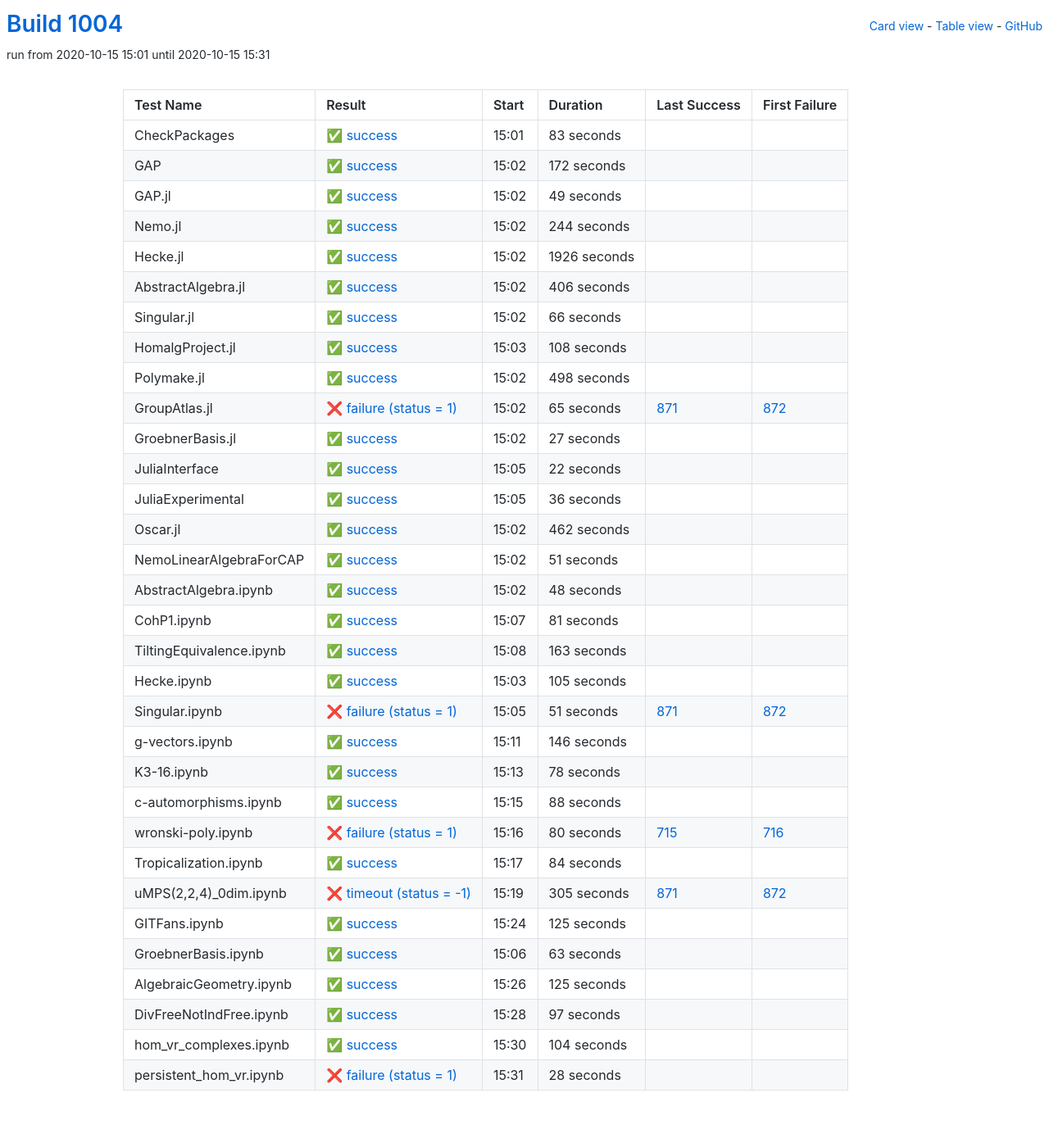
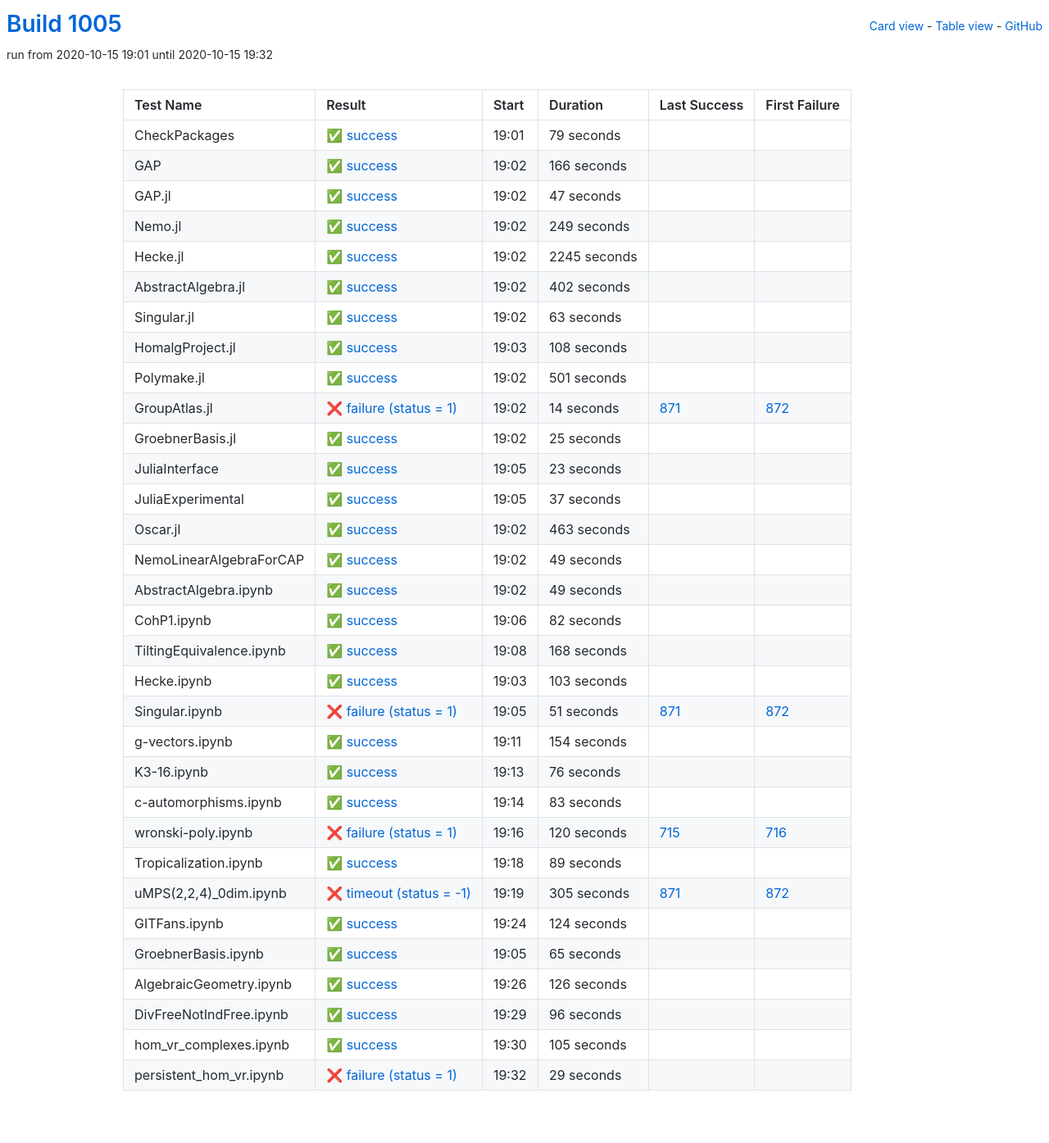
Before and after one commit to oscar-system/oscar-ci-status-stable, a Jekyll site: the page built from table.html, in a window 1280 px wide. Shown: the whole page at 82% size. Built offline with Jekyll 4.4.1, drawn with Linux system fonts in a browser that asks for light colours.

Commit message:
Build #1005

```diff
--- a/_data/ci.yml
+++ b/_data/ci.yml
@@ -1,6 +1,6 @@
 ---
-build: 1004
-build_url: https://oscarci.mathematik.uni-kl.de/job/oscar-stable/1004/
+build: 1005
+build_url: https://oscarci.mathematik.uni-kl.de/job/oscar-stable/1005/
 job: oscar-stable
 organization: oscar-system
 repo: oscar-ci-status-stable
@@ -8,92 +8,92 @@ repourl: https://github.com/oscar-system/oscar-ci-status-stable
 tests:
 - name: CheckPackages
   id: checkpackages
-  log: https://oscarci.mathematik.uni-kl.de/job/oscar-stable/1004/artifact/logs/build-1004/CheckPackages.log
-  start: 2020-10-15 15:01
+  log: https://oscarci.mathematik.uni-kl.de/job/oscar-stable/1005/artifact/logs/build-1005/CheckPackages.log
+  start: 2020-10-15 19:01
   success: true
   exitcode: 0
   status: success
-  duration: 83
+  duration: 79
   last_success: false
   last_success_url:
   first_failure: false
   first_failure_url:
 - name: GAP
   id: gap
-  log: https://oscarci.mathematik.uni-kl.de/job/oscar-stable/1004/artifact/logs/build-1004/GAP.log
-  start: 2020-10-15 15:02
+  log: https://oscarci.mathematik.uni-kl.de/job/oscar-stable/1005/artifact/logs/build-1005/GAP.log
+  start: 2020-10-15 19:02
   success: true
   exitcode: 0
   status: success
-  duration: 172
+  duration: 166
   last_success: false
   last_success_url:
   first_failure: false
   first_failure_url:
 - name: GAP.jl
   id: gap-jl
-  log: https://oscarci.mathematik.uni-kl.de/job/oscar-stable/1004/artifact/logs/build-1004/GAP.jl.log
-  start: 2020-10-15 15:02
+  log: https://oscarci.mathematik.uni-kl.de/job/oscar-stable/1005/artifact/logs/build-1005/GAP.jl.log
+  start: 2020-10-15 19:02
   success: true
   exitcode: 0
   status: success
-  duration: 49
+  duration: 47
   last_success: false
   last_success_url:
   first_failure: false
   first_failure_url:
 - name: Nemo.jl
   id: nemo-jl
-  log: https://oscarci.mathematik.uni-kl.de/job/oscar-stable/1004/artifact/logs/build-1004/Nemo.jl.log
-  start: 2020-10-15 15:02
+  log: https://oscarci.mathematik.uni-kl.de/job/oscar-stable/1005/artifact/logs/build-1005/Nemo.jl.log
+  start: 2020-10-15 19:02
   success: true
   exitcode: 0
   status: success
-  duration: 244
+  duration: 249
   last_success: false
   last_success_url:
   first_failure: false
   first_failure_url:
 - name: Hecke.jl
   id: hecke-jl
-  log: https://oscarci.mathematik.uni-kl.de/job/oscar-stable/1004/artifact/logs/build-1004/Hecke.jl.log
-  start: 2020-10-15 15:02
+  log: https://oscarci.mathematik.uni-kl.de/job/oscar-stable/1005/artifact/logs/build-1005/Hecke.jl.log
+  start: 2020-10-15 19:02
   success: true
   exitcode: 0
   status: success
-  duration: 1926
+  duration: 2245
   last_success: false
   last_success_url:
   first_failure: false
   first_failure_url:
 - name: AbstractAlgebra.jl
   id: abstractalgebra-jl
-  log: https://oscarci.mathematik.uni-kl.de/job/oscar-stable/1004/artifact/logs/build-1004/AbstractAlgebra.jl.log
-  start: 2020-10-15 15:02
+  log: https://oscarci.mathematik.uni-kl.de/job/oscar-stable/1005/artifact/logs/build-1005/AbstractAlgebra.jl.log
+  start: 2020-10-15 19:02
   success: true
   exitcode: 0
   status: success
-  duration: 406
+  duration: 402
   last_success: false
   last_success_url:
   first_failure: false
   first_failure_url:
 - name: Singular.jl
   id: singular-jl
-  log: https://oscarci.mathematik.uni-kl.de/job/oscar-stable/1004/artifact/logs/build-1004/Singular.jl.log
-  start: 2020-10-15 15:02
+  log: https://oscarci.mathematik.uni-kl.de/job/oscar-stable/1005/artifact/logs/build-1005/Singular.jl.log
+  start: 2020-10-15 19:02
   success: true
   exitcode: 0
   status: success
-  duration: 66
+  duration: 63
   last_success: false
   last_success_url:
   first_failure: false
   first_failure_url:
 - name: HomalgProject.jl
   id: homalgproject-jl
-  log: https://oscarci.mathematik.uni-kl.de/job/oscar-stable/1004/artifact/logs/build-1004/HomalgProject.jl.log
-  start: 2020-10-15 15:03
+  log: https://oscarci.mathematik.uni-kl.de/job/oscar-stable/1005/artifact/logs/build-1005/HomalgProject.jl.log
+  start: 2020-10-15 19:03
   success: true
   exitcode: 0
   status: success
@@ -104,140 +104,140 @@ tests:
   first_failure_url:
 - name: Polymake.jl
   id: polymake-jl
-  log: https://oscarci.mathematik.uni-kl.de/job/oscar-stable/1004/artifact/logs/build-1004/Polymake.jl.log
-  start: 2020-10-15 15:02
+  log: https://oscarci.mathematik.uni-kl.de/job/oscar-stable/1005/artifact/logs/build-1005/Polymake.jl.log
+  start: 2020-10-15 19:02
   success: true
   exitcode: 0
   status: success
-  duration: 498
+  duration: 501
   last_success: false
   last_success_url:
   first_failure: false
   first_failure_url:
 - name: GroupAtlas.jl
   id: groupatlas-jl
-  log: https://oscarci.mathematik.uni-kl.de/job/oscar-stable/1004/artifact/logs/build-1004/GroupAtlas.jl.log
-  start: 2020-10-15 15:02
+  log: https://oscarci.mathematik.uni-kl.de/job/oscar-stable/1005/artifact/logs/build-1005/GroupAtlas.jl.log
+  start: 2020-10-15 19:02
   success: false
   exitcode: 1
   status: failure
-  duration: 65
+  duration: 14
   last_success: 871
   last_success_url: https://oscarci.mathematik.uni-kl.de/job/oscar-stable/871/
   first_failure: 872
   first_failure_url: https://oscarci.mathematik.uni-kl.de/job/oscar-stable/872/
 - name: GroebnerBasis.jl
   id: groebnerbasis-jl
-  log: https://oscarci.mathematik.uni-kl.de/job/oscar-stable/1004/artifact/logs/build-1004/GroebnerBasis.jl.log
-  start: 2020-10-15 15:02
+  log: https://oscarci.mathematik.uni-kl.de/job/oscar-stable/1005/artifact/logs/build-1005/GroebnerBasis.jl.log
+  start: 2020-10-15 19:02
   success: true
   exitcode: 0
   status: success
-  duration: 27
+  duration: 25
   last_success: false
   last_success_url:
   first_failure: false
   first_failure_url:
 - name: JuliaInterface
   id: juliainterface
-  log: https://oscarci.mathematik.uni-kl.de/job/oscar-stable/1004/artifact/logs/build-1004/JuliaInterface.log
-  start: 2020-10-15 15:05
+  log: https://oscarci.mathematik.uni-kl.de/job/oscar-stable/1005/artifact/logs/build-1005/JuliaInterface.log
+  start: 2020-10-15 19:05
   success: true
   exitcode: 0
   status: success
-  duration: 22
+  duration: 23
   last_success: false
   last_success_url:
   first_failure: false
   first_failure_url:
 - name: JuliaExperimental
   id: juliaexperimental
-  log: https://oscarci.mathematik.uni-kl.de/job/oscar-stable/1004/artifact/logs/build-1004/JuliaExperimental.log
-  start: 2020-10-15 15:05
+  log: https://oscarci.mathematik.uni-kl.de/job/oscar-stable/1005/artifact/logs/build-1005/JuliaExperimental.log
+  start: 2020-10-15 19:05
   success: true
   exitcode: 0
   status: success
-  duration: 36
+  duration: 37
   last_success: false
   last_success_url:
   first_failure: false
   first_failure_url:
 - name: Oscar.jl
   id: oscar-jl
-  log: https://oscarci.mathematik.uni-kl.de/job/oscar-stable/1004/artifact/logs/build-1004/Oscar.jl.log
-  start: 2020-10-15 15:02
+  log: https://oscarci.mathematik.uni-kl.de/job/oscar-stable/1005/artifact/logs/build-1005/Oscar.jl.log
+  start: 2020-10-15 19:02
   success: true
   exitcode: 0
   status: success
-  duration: 462
+  duration: 463
   last_success: false
   last_success_url:
   first_failure: false
   first_failure_url:
 - name: NemoLinearAlgebraForCAP
   id: nemolinearalgebraforcap
-  log: https://oscarci.mathematik.uni-kl.de/job/oscar-stable/1004/artifact/logs/build-1004/NemoLinearAlgebraForCAP.log
-  start: 2020-10-15 15:02
+  log: https://oscarci.mathematik.uni-kl.de/job/oscar-stable/1005/artifact/logs/build-1005/NemoLinearAlgebraForCAP.log
+  start: 2020-10-15 19:02
   success: true
   exitcode: 0
   status: success
-  duration: 51
+  duration: 49
   last_success: false
   last_success_url:
   first_failure: false
   first_failure_url:
 - name: AbstractAlgebra.ipynb
   id: abstractalgebra-ipynb
-  log: https://oscarci.mathematik.uni-kl.de/job/oscar-stable/1004/artifact/logs/build-1004/AbstractAlgebra.ipynb.log
-  start: 2020-10-15 15:02
+  log: https://oscarci.mathematik.uni-kl.de/job/oscar-stable/1005/artifact/logs/build-1005/AbstractAlgebra.ipynb.log
+  start: 2020-10-15 19:02
   success: true
   exitcode: 0
   status: success
-  duration: 48
+  duration: 49
   last_success: false
   last_success_url:
   first_failure: false
   first_failure_url:
 - name: CohP1.ipynb
   id: cohp1-ipynb
-  log: https://oscarci.mathematik.uni-kl.de/job/oscar-stable/1004/artifact/logs/build-1004/CohP1.ipynb.log
-  start: 2020-10-15 15:07
+  log: https://oscarci.mathematik.uni-kl.de/job/oscar-stable/1005/artifact/logs/build-1005/CohP1.ipynb.log
+  start: 2020-10-15 19:06
   success: true
   exitcode: 0
   status: success
-  duration: 81
+  duration: 82
   last_success: false
   last_success_url:
   first_failure: false
   first_failure_url:
 - name: TiltingEquivalence.ipynb
   id: tiltingequivalence-ipynb
-  log: https://oscarci.mathematik.uni-kl.de/job/oscar-stable/1004/artifact/logs/build-1004/TiltingEquivalence.ipynb.log
-  start: 2020-10-15 15:08
+  log: https://oscarci.mathematik.uni-kl.de/job/oscar-stable/1005/artifact/logs/build-1005/TiltingEquivalence.ipynb.log
+  start: 2020-10-15 19:08
   success: true
   exitcode: 0
   status: success
-  duration: 163
+  duration: 168
   last_success: false
   last_success_url:
   first_failure: false
   first_failure_url:
 - name: Hecke.ipynb
   id: hecke-ipynb
-  log: https://oscarci.mathematik.uni-kl.de/job/oscar-stable/1004/artifact/logs/build-1004/Hecke.ipynb.log
-  start: 2020-10-15 15:03
+  log: https://oscarci.mathematik.uni-kl.de/job/oscar-stable/1005/artifact/logs/build-1005/Hecke.ipynb.log
+  start: 2020-10-15 19:03
   success: true
   exitcode: 0
   status: success
-  duration: 105
+  duration: 103
   last_success: false
   last_success_url:
   first_failure: false
   first_failure_url:
 - name: Singular.ipynb
   id: singular-ipynb
-  log: https://oscarci.mathematik.uni-kl.de/job/oscar-stable/1004/artifact/logs/build-1004/Singular.ipynb.log
-  start: 2020-10-15 15:05
+  log: https://oscarci.mathematik.uni-kl.de/job/oscar-stable/1005/artifact/logs/build-1005/Singular.ipynb.log
+  start: 2020-10-15 19:05
   success: false
   exitcode: 1
   status: failure
@@ -248,68 +248,68 @@ tests:
   first_failure_url: https://oscarci.mathematik.uni-kl.de/job/oscar-stable/872/
 - name: g-vectors.ipynb
   id: g-vectors-ipynb
-  log: https://oscarci.mathematik.uni-kl.de/job/oscar-stable/1004/artifact/logs/build-1004/g-vectors.ipynb.log
-  start: 2020-10-15 15:11
+  log: https://oscarci.mathematik.uni-kl.de/job/oscar-stable/1005/artifact/logs/build-1005/g-vectors.ipynb.log
+  start: 2020-10-15 19:11
   success: true
   exitcode: 0
   status: success
-  duration: 146
+  duration: 154
   last_success: false
   last_success_url:
   first_failure: false
   first_failure_url:
 - name: K3-16.ipynb
   id: k3-16-ipynb
-  log: https://oscarci.mathematik.uni-kl.de/job/oscar-stable/1004/artifact/logs/build-1004/K3-16.ipynb.log
-  start: 2020-10-15 15:13
+  log: https://oscarci.mathematik.uni-kl.de/job/oscar-stable/1005/artifact/logs/build-1005/K3-16.ipynb.log
+  start: 2020-10-15 19:13
   success: true
   exitcode: 0
   status: success
-  duration: 78
+  duration: 76
   last_success: false
   last_success_url:
   first_failure: false
   first_failure_url:
 - name: c-automorphisms.ipynb
   id: c-automorphisms-ipynb
-  log: https://oscarci.mathematik.uni-kl.de/job/oscar-stable/1004/artifact/logs/build-1004/c-automorphisms.ipynb.log
-  start: 2020-10-15 15:15
+  log: https://oscarci.mathematik.uni-kl.de/job/oscar-stable/1005/artifact/logs/build-1005/c-automorphisms.ipynb.log
+  start: 2020-10-15 19:14
   success: true
   exitcode: 0
   status: success
-  duration: 88
+  duration: 83
   last_success: false
   last_success_url:
   first_failure: false
   first_failure_url:
 - name: wronski-poly.ipynb
   id: wronski-poly-ipynb
-  log: https://oscarci.mathematik.uni-kl.de/job/oscar-stable/1004/artifact/logs/build-1004/wronski-poly.ipynb.log
-  start: 2020-10-15 15:16
+  log: https://oscarci.mathematik.uni-kl.de/job/oscar-stable/1005/artifact/logs/build-1005/wronski-poly.ipynb.log
+  start: 2020-10-15 19:16
   success: false
   exitcode: 1
   status: failure
-  duration: 80
+  duration: 120
   last_success: 715
   last_success_url: https://oscarci.mathematik.uni-kl.de/job/oscar-stable/715/
   first_failure: 716
   first_failure_url: https://oscarci.mathematik.uni-kl.de/job/oscar-stable/716/
 - name: Tropicalization.ipynb
   id: tropicalization-ipynb
-  log: https://oscarci.mathematik.uni-kl.de/job/oscar-stable/1004/artifact/logs/build-1004/Tropicalization.ipynb.log
-  start: 2020-10-15 15:17
+  log: https://oscarci.mathematik.uni-kl.de/job/oscar-stable/1005/artifact/logs/build-1005/Tropicalization.ipynb.log
+  start: 2020-10-15 19:18
   success: true
   exitcode: 0
   status: success
-  duration: 84
+  duration: 89
   last_success: false
   last_success_url:
   first_failure: false
   first_failure_url:
 - name: uMPS(2,2,4)_0dim.ipynb
   id: umps-2-2-4-0dim-ipynb
-  log: https://oscarci.mathematik.uni-kl.de/job/oscar-stable/1004/artifact/logs/build-1004/uMPS-2-2-4-_0dim.ipynb.log
-  start: 2020-10-15 15:19
+  log: https://oscarci.mathematik.uni-kl.de/job/oscar-stable/1005/artifact/logs/build-1005/uMPS-2-2-4-_0dim.ipynb.log
+  start: 2020-10-15 19:19
   success: false
   exitcode: -1
   status: timeout
@@ -320,72 +320,72 @@ tests:
   first_failure_url: https://oscarci.mathematik.uni-kl.de/job/oscar-stable/872/
 - name: GITFans.ipynb
   id: gitfans-ipynb
-  log: https://oscarci.mathematik.uni-kl.de/job/oscar-stable/1004/artifact/logs/build-1004/GITFans.ipynb.log
-  start: 2020-10-15 15:24
+  log: https://oscarci.mathematik.uni-kl.de/job/oscar-stable/1005/artifact/logs/build-1005/GITFans.ipynb.log
+  start: 2020-10-15 19:24
   success: true
   exitcode: 0
   status: success
-  duration: 125
+  duration: 124
   last_success: false
   last_success_url:
   first_failure: false
   first_failure_url:
 - name: GroebnerBasis.ipynb
   id: groebnerbasis-ipynb
-  log: https://oscarci.mathematik.uni-kl.de/job/oscar-stable/1004/artifact/logs/build-1004/GroebnerBasis.ipynb.log
-  start: 2020-10-15 15:06
+  log: https://oscarci.mathematik.uni-kl.de/job/oscar-stable/1005/artifact/logs/build-1005/GroebnerBasis.ipynb.log
+  start: 2020-10-15 19:05
   success: true
   exitcode: 0
   status: success
-  duration: 63
+  duration: 65
   last_success: false
   last_success_url:
   first_failure: false
   first_failure_url:
 - name: AlgebraicGeometry.ipynb
   id: algebraicgeometry-ipynb
-  log: https://oscarci.mathematik.uni-kl.de/job/oscar-stable/1004/artifact/logs/build-1004/AlgebraicGeometry.ipynb.log
-  start: 2020-10-15 15:26
+  log: https://oscarci.mathematik.uni-kl.de/job/oscar-stable/1005/artifact/logs/build-1005/AlgebraicGeometry.ipynb.log
+  start: 2020-10-15 19:26
   success: true
   exitcode: 0
   status: success
-  duration: 125
+  duration: 126
   last_success: false
   last_success_url:
   first_failure: false
   first_failure_url:
 - name: DivFreeNotIndFree.ipynb
   id: divfreenotindfree-ipynb
-  log: https://oscarci.mathematik.uni-kl.de/job/oscar-stable/1004/artifact/logs/build-1004/DivFreeNotIndFree.ipynb.log
-  start: 2020-10-15 15:28
+  log: https://oscarci.mathematik.uni-kl.de/job/oscar-stable/1005/artifact/logs/build-1005/DivFreeNotIndFree.ipynb.log
+  start: 2020-10-15 19:29
   success: true
   exitcode: 0
   status: success
-  duration: 97
+  duration: 96
   last_success: false
   last_success_url:
   first_failure: false
   first_failure_url:
 - name: hom_vr_complexes.ipynb
   id: hom-vr-complexes-ipynb
-  log: https://oscarci.mathematik.uni-kl.de/job/oscar-stable/1004/artifact/logs/build-1004/hom_vr_complexes.ipynb.log
-  start: 2020-10-15 15:30
+  log: https://oscarci.mathematik.uni-kl.de/job/oscar-stable/1005/artifact/logs/build-1005/hom_vr_complexes.ipynb.log
+  start: 2020-10-15 19:30
   success: true
   exitcode: 0
   status: success
-  duration: 104
+  duration: 105
   last_success: false
   last_success_url:
   first_failure: false
   first_failure_url:
 - name: persistent_hom_vr.ipynb
   id: persistent-hom-vr-ipynb
-  log: https://oscarci.mathematik.uni-kl.de/job/oscar-stable/1004/artifact/logs/build-1004/persistent_hom_vr.ipynb.log
-  start: 2020-10-15 15:31
+  log: https://oscarci.mathematik.uni-kl.de/job/oscar-stable/1005/artifact/logs/build-1005/persistent_hom_vr.ipynb.log
+  start: 2020-10-15 19:32
   success: false
   exitcode: 1
   status: failure
-  duration: 28
+  duration: 29
   last_success: false
   last_success_url:
   first_failure: false
```
Also changed, not shown: README.md.
